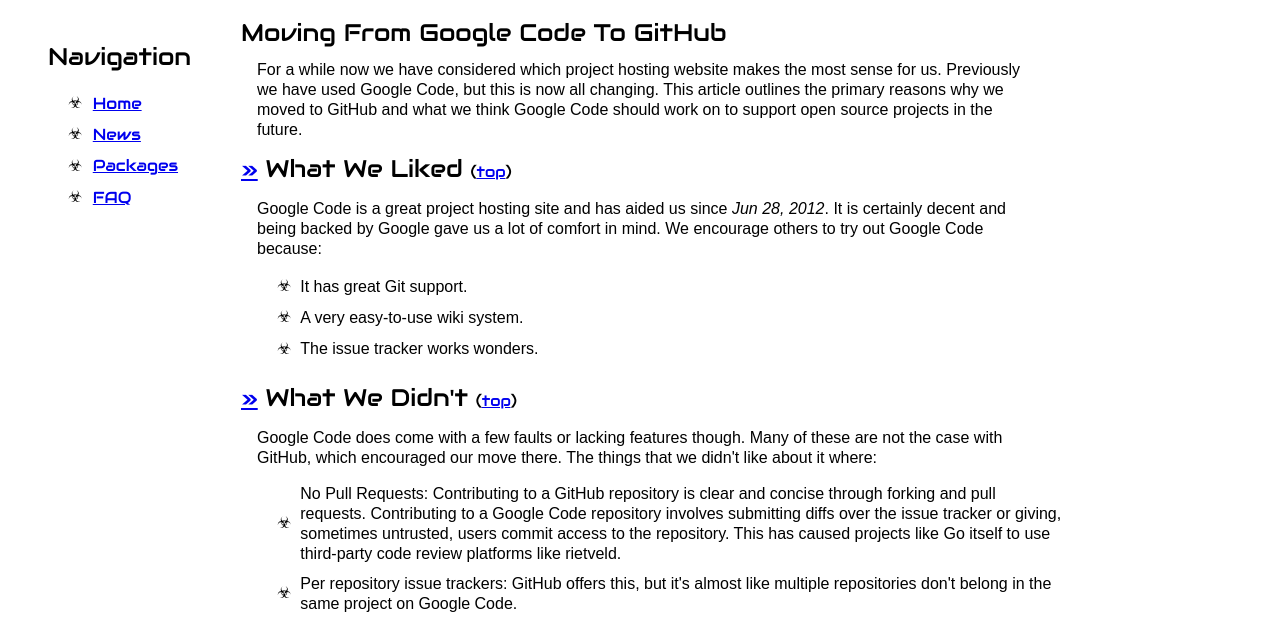
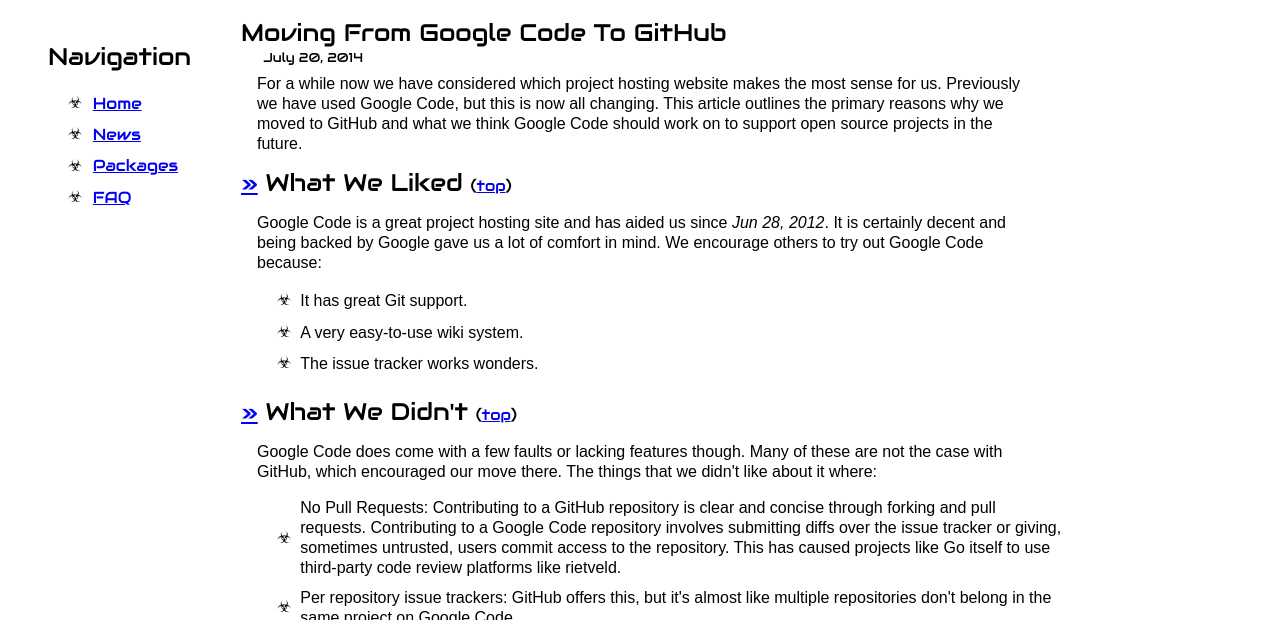
Before and after one commit to azul3d-legacy/azul3d.github.io, a plain HTML site: page news/2014/moving-from-google-code-to-github.html in a window 1280 px wide. Shown: the part 100-720 px from the top of the page. Drawn offline with nearby package versions, Linux system fonts and the light colour scheme.

Commit message:
Automatic commit by webgen command line tool.

```diff
--- a/content/stylesheet.css
+++ b/content/stylesheet.css
@@ -269,6 +269,17 @@ h2 .linkarea{
 	line-height: 132%;
 }
 
+.article.hdr-general{
+	padding-bottom: 0;
+}
+
+.article.general .date{
+	font-family: 'Audiowide', cursive;
+	font-size: 80%;
+	padding-left: .5em;
+	padding-bottom: .5em;
+}
+
 
 /*
 	Package Documentation Styling.
--- a/news/2014/moving-from-google-code-to-github.html
+++ b/news/2014/moving-from-google-code-to-github.html
@@ -102,8 +102,9 @@
 
 
 
-<h1 class="hdr ">Moving From Google Code To GitHub</h1>
-<span class="section ">
+<h1 class="hdr article hdr-general">Moving From Google Code To GitHub</h1>
+<span class="section article general">
+	<p class="date">July 20, 2014</p>
 	<p>For a while now we have considered which project hosting website makes the most sense for us. Previously we have used Google Code, but this is now all changing. This article outlines the primary reasons why we moved to GitHub and what we think Google Code should work on to support open source projects in the future.</p>
 </span>
 
```
Also changed, not shown: news/2014/important-import-paths-have-changed.html (+3 -2 lines), 2 other files.
